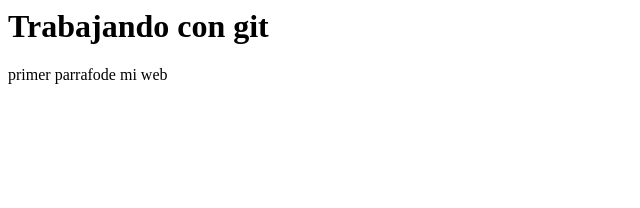
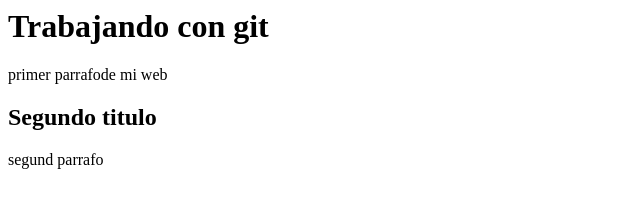
Before and after one commit to jessikapardo/clase-5, a plain HTML site: page index.html in a window 1280 px wide. Shown: the whole page, without its empty margins (0-640 px from the left). Drawn offline with Linux system fonts and the light colour scheme.

Commit message:
agregue segundo parrafo

```diff
--- a/index.html
+++ b/index.html
@@ -5,5 +5,7 @@
     <body>
         <h1>Trabajando con git</h1>
         <p>primer parrafode mi web</p>
+        <h2>Segundo titulo</h2>
+        <p>segund parrafo</p>
     </body>
 </html>
```
